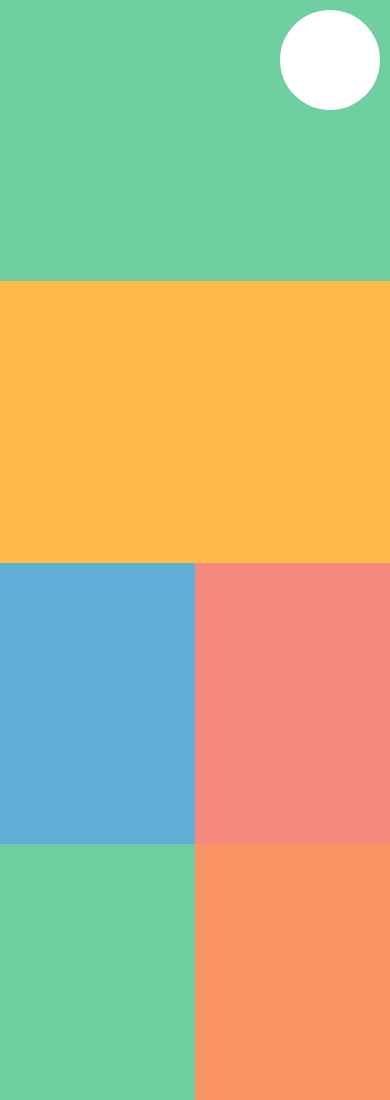
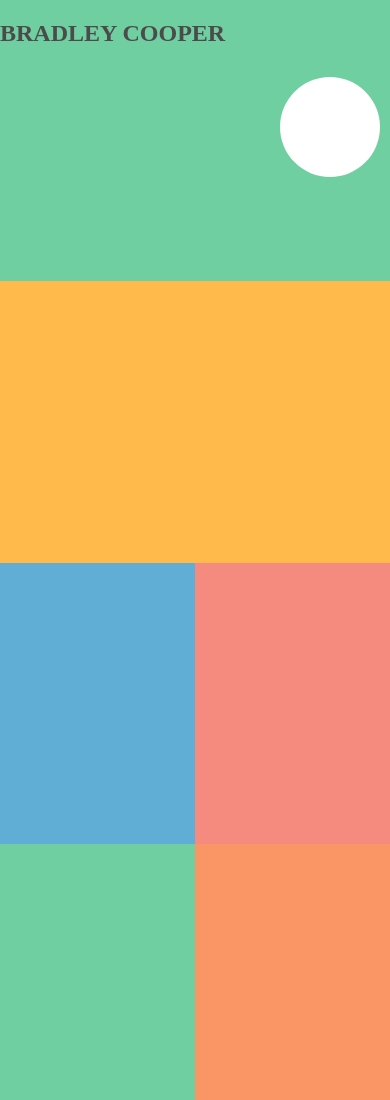
Before and after one commit to Mickyfen17/SCC-Challenge1, a plain HTML site: page index.html in a window 390 px wide. Shown: the top 1100 px of the page. Drawn offline with Linux system fonts and the light colour scheme.

Commit message:
Add meta tag mobile devices

```diff
--- a/index.html
+++ b/index.html
@@ -1,15 +1,18 @@
 <!DOCTYPE html>
 <html>
   <head>
-    <meta charset="utf-8">
+    <meta name="viewport" content="width=device-width, initial-scale=1, user-scalable=true;">
     <title>Static Comp Challenge 1</title>
     <link rel="stylesheet" type="text/css" href="main.css">
   </head>
   <body>
     <section id="content-section">
       <div id="resume-contact" class="green">
-        <div class="image">
-        </div>
+        <header>
+          <h1>BRADLEY COOPER</h1>
+          <div class="image">
+          </div>
+        </header>
       </div>
       <div id="profile" class="yellow">
       </div>
```
